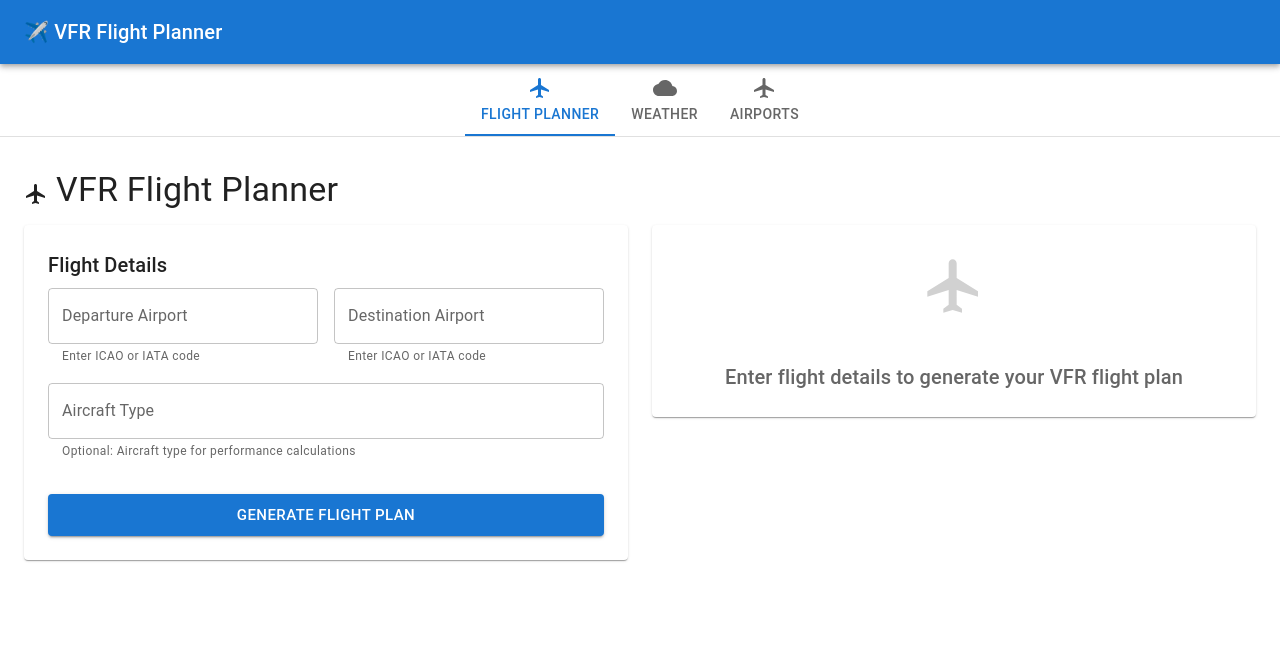
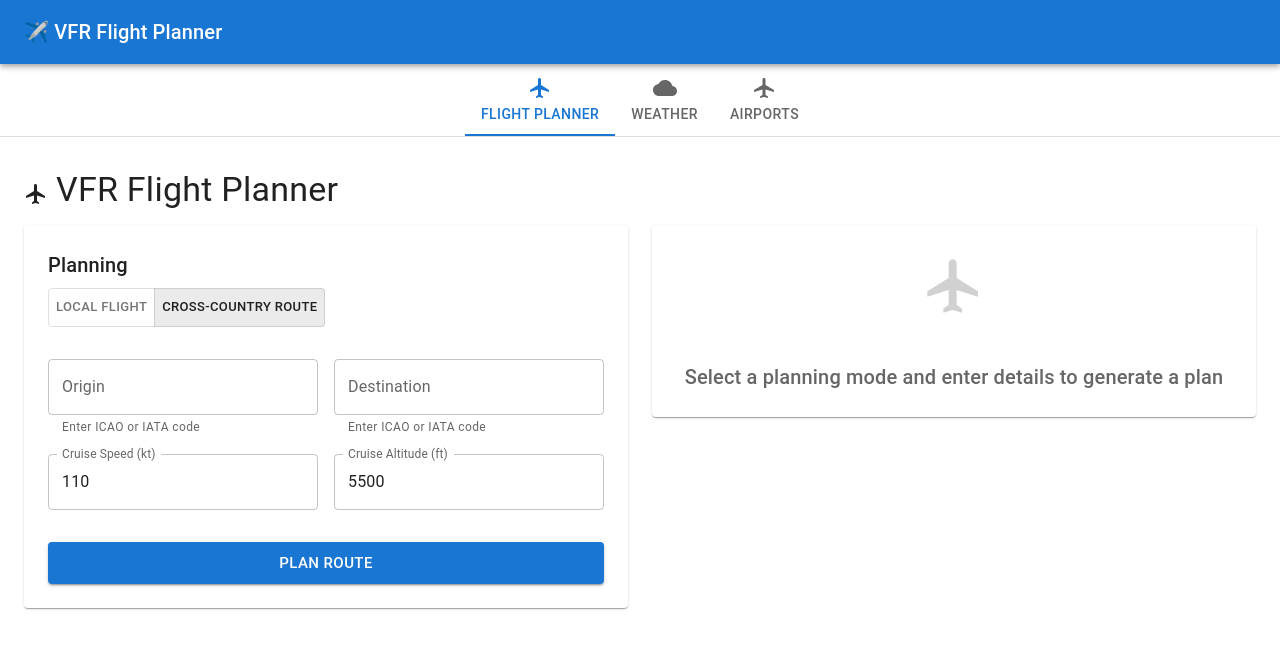
Before and after one commit to jordanhubbard/flightplanner, a React (Vite) app in the folder frontend/: page / in a window 1280 px wide. Shown: the top 648 px of the page. Built offline with nearby package versions, Linux system fonts and the light colour scheme.

Commit message:
Add planning mode selector
Co-authored-by: factory-droid[bot] <138933559+factory-droid[bot]@users.noreply.github.com>

```diff
--- /dev/null
+++ b/frontend/src/components/ModeSelector.tsx
@@ -0,0 +1,35 @@
+import React from 'react'
+import { ToggleButton, ToggleButtonGroup } from '@mui/material'
+
+export type PlanMode = 'local' | 'route'
+
+type Props = {
+  mode: PlanMode
+  onChange: (mode: PlanMode) => void
+  disabled?: boolean
+}
+
+const ModeSelector: React.FC<Props> = ({ mode, onChange, disabled }) => {
+  return (
+    <ToggleButtonGroup
+      value={mode}
+      exclusive
+      onChange={(_e, v: PlanMode | null) => {
+        if (v) onChange(v)
+      }}
+      disabled={disabled}
+      size="small"
+      aria-label="Planning mode"
+      sx={{ mb: 2 }}
+    >
+      <ToggleButton value="local" aria-label="Local Flight">
+        Local Flight
+      </ToggleButton>
+      <ToggleButton value="route" aria-label="Cross-Country Route">
+        Cross-Country Route
+      </ToggleButton>
+    </ToggleButtonGroup>
+  )
+}
+
+export default React.memo(ModeSelector)
--- a/frontend/src/pages/FlightPlannerPage.tsx
+++ b/frontend/src/pages/FlightPlannerPage.tsx
@@ -1,6 +1,6 @@
 import React, { useState } from 'react'
 import { Grid, TextField, Card, CardContent, Box, Chip, Divider, Typography } from '@mui/material'
-import { Flight, Schedule, Speed, LocalGasStation } from '@mui/icons-material'
+import { Flight, Schedule, Speed } from '@mui/icons-material'
 import toast from 'react-hot-toast'
 import {
   PageHeader,
@@ -9,32 +9,45 @@ import {
   LoadingState,
   ResultsSection
 } from '../components/shared'
+import ModeSelector, { type PlanMode } from '../components/ModeSelector'
 import { useApiMutation } from '../hooks'
 import { flightPlannerService } from '../services'
 import { validateAirportCode } from '../utils'
-import type { FlightPlan, FlightPlanRequest } from '../types'
+import type { FlightPlan, LocalPlanRequest, RoutePlanRequest } from '../types'
 
 const FlightPlannerPage: React.FC = () => {
-  const [departure, setDeparture] = useState('')
+  const [mode, setMode] = useState<PlanMode>('route')
+
+  const [origin, setOrigin] = useState('')
   const [destination, setDestination] = useState('')
-  const [aircraft, setAircraft] = useState('')
-  const [departureError, setDepartureError] = useState<string>('')
+  const [airport, setAirport] = useState('')
+
+  const [speed, setSpeed] = useState<number>(110)
+  const [altitude, setAltitude] = useState<number>(5500)
+  const [radiusNm, setRadiusNm] = useState<number>(25)
+
+  const [originError, setOriginError] = useState<string>('')
   const [destinationError, setDestinationError] = useState<string>('')
+  const [airportError, setAirportError] = useState<string>('')
 
-  const flightPlanMutation = useApiMutation<FlightPlan, FlightPlanRequest>(
-    (data) => flightPlannerService.planRoute(data),
-    {
-      successMessage: 'Flight plan generated successfully!',
-    }
-  )
+  const routePlanMutation = useApiMutation<FlightPlan, RoutePlanRequest>((data) => flightPlannerService.plan(data), {
+    successMessage: 'Route planned successfully!',
+  })
+
+  const localPlanMutation = useApiMutation<unknown, LocalPlanRequest>((data) => flightPlannerService.plan(data), {
+    successMessage: 'Local plan generated successfully!',
+  })
+
+  const isLoading = routePlanMutation.isLoading || localPlanMutation.isLoading
 
   const planFlight = () => {
-    const departureValidation = validateAirportCode(departure)
+    if (mode === 'route') {
+      const originValidation = validateAirportCode(origin)
       const destinationValidation = validateAirportCode(destination)
 
-    if (!departureValidation.valid) {
-      setDepartureError(departureValidation.error || '')
-      toast.error(departureValidation.error || 'Invalid departure airport')
+      if (!originValidation.valid) {
+        setOriginError(originValidation.error || '')
+        toast.error(originValidation.error || 'Invalid origin airport')
         return
       }
 
@@ -44,27 +57,42 @@ const FlightPlannerPage: React.FC = () => {
         return
       }
 
-    setDepartureError('')
+      setOriginError('')
+      setDestinationError('')
+      setAirportError('')
+
+      routePlanMutation.mutate({
+        mode: 'route',
+        origin: origin.toUpperCase(),
+        destination: destination.toUpperCase(),
+        speed,
+        speed_unit: 'knots',
+        altitude,
+        avoid_airspaces: false,
+        avoid_terrain: false,
+      })
+      return
+    }
+
+    const airportValidation = validateAirportCode(airport)
+    if (!airportValidation.valid) {
+      setAirportError(airportValidation.error || '')
+      toast.error(airportValidation.error || 'Invalid airport')
+      return
+    }
+
+    setAirportError('')
+    setOriginError('')
     setDestinationError('')
 
-    flightPlanMutation.mutate({
-      departure: departure.toUpperCase(),
-      destination: destination.toUpperCase(),
-      aircraft_type: aircraft || 'C172',
+    localPlanMutation.mutate({
+      mode: 'local',
+      airport: airport.toUpperCase(),
+      radius_nm: radiusNm,
     })
   }
 
-  const handleDepartureChange = (value: string) => {
-    setDeparture(value.toUpperCase())
-    if (departureError) setDepartureError('')
-  }
-
-  const handleDestinationChange = (value: string) => {
-    setDestination(value.toUpperCase())
-    if (destinationError) setDestinationError('')
-  }
-
-  const flightPlan = flightPlanMutation.data
+  const routePlan = routePlanMutation.data
 
   return (
     <Box>
@@ -73,64 +101,120 @@ const FlightPlannerPage: React.FC = () => {
       <Grid container spacing={3}>
         <Grid item xs={12} md={6}>
           <FormSection
-            title="Flight Details"
+            title="Planning"
             onSubmit={planFlight}
-            buttonText="Generate Flight Plan"
-            isLoading={flightPlanMutation.isLoading}
+            buttonText={mode === 'route' ? 'Plan Route' : 'Plan Local Flight'}
+            isLoading={isLoading}
           >
+            <Grid item xs={12}>
+              <ModeSelector mode={mode} onChange={setMode} disabled={isLoading} />
+            </Grid>
+
+            {mode === 'route' ? (
+              <>
                 <Grid item xs={12} sm={6}>
                   <TextField
                     fullWidth
-                label="Departure Airport"
+                    label="Origin"
                     placeholder="KPAO"
-                value={departure}
-                onChange={(e) => handleDepartureChange(e.target.value)}
-                helperText={departureError || "Enter ICAO or IATA code"}
-                error={!!departureError}
-                disabled={flightPlanMutation.isLoading}
+                    value={origin}
+                    onChange={(e) => {
+                      setOrigin(e.target.value.toUpperCase())
+                      if (originError) setOriginError('')
+                    }}
+                    helperText={originError || 'Enter ICAO or IATA code'}
+                    error={!!originError}
+                    disabled={isLoading}
                   />
                 </Grid>
 
                 <Grid item xs={12} sm={6}>
                   <TextField
                     fullWidth
-                label="Destination Airport"
+                    label="Destination"
                     placeholder="KSQL"
                     value={destination}
-                onChange={(e) => handleDestinationChange(e.target.value)}
-                helperText={destinationError || "Enter ICAO or IATA code"}
+                    onChange={(e) => {
+                      setDestination(e.target.value.toUpperCase())
+                      if (destinationError) setDestinationError('')
+                    }}
+                    helperText={destinationError || 'Enter ICAO or IATA code'}
                     error={!!destinationError}
-                disabled={flightPlanMutation.isLoading}
+                    disabled={isLoading}
                   />
                 </Grid>
 
-            <Grid item xs={12}>
+                <Grid item xs={12} sm={6}>
                   <TextField
                     fullWidth
-                label="Aircraft Type"
-                placeholder="C172"
-                value={aircraft}
-                onChange={(e) => setAircraft(e.target.value)}
-                helperText="Optional: Aircraft type for performance calculations"
-                disabled={flightPlanMutation.isLoading}
+                    label="Cruise Speed (kt)"
+                    type="number"
+                    value={speed}
+                    onChange={(e) => setSpeed(Number(e.target.value))}
+                    disabled={isLoading}
+                    inputProps={{ min: 1 }}
                   />
                 </Grid>
+
+                <Grid item xs={12} sm={6}>
+                  <TextField
+                    fullWidth
+                    label="Cruise Altitude (ft)"
+                    type="number"
+                    value={altitude}
+                    onChange={(e) => setAltitude(Number(e.target.value))}
+                    disabled={isLoading}
+                    inputProps={{ min: 0, step: 500 }}
+                  />
+                </Grid>
+              </>
+            ) : (
+              <>
+                <Grid item xs={12} sm={6}>
+                  <TextField
+                    fullWidth
+                    label="Airport"
+                    placeholder="KPAO"
+                    value={airport}
+                    onChange={(e) => {
+                      setAirport(e.target.value.toUpperCase())
+                      if (airportError) setAirportError('')
+                    }}
+                    helperText={airportError || 'Enter ICAO or IATA code'}
+                    error={!!airportError}
+                    disabled={isLoading}
+                  />
+                </Grid>
+
+                <Grid item xs={12} sm={6}>
+                  <TextField
+                    fullWidth
+                    label="Radius (NM)"
+                    type="number"
+                    value={radiusNm}
+                    onChange={(e) => setRadiusNm(Number(e.target.value))}
+                    disabled={isLoading}
+                    inputProps={{ min: 1 }}
+                  />
+                </Grid>
+              </>
+            )}
           </FormSection>
         </Grid>
 
         <Grid item xs={12} md={6}>
-          {flightPlanMutation.isLoading ? (
-            <LoadingState message="Generating flight plan..." />
-          ) : flightPlan ? (
-            <ResultsSection title="Flight Plan Results">
+          {isLoading ? (
+            <LoadingState message={mode === 'route' ? 'Planning route...' : 'Planning local flight...'} />
+          ) : routePlan ? (
+            <ResultsSection title="Route Results">
               <Card sx={{ mb: 2 }}>
                 <CardContent>
                   <Typography variant="subtitle1" gutterBottom>
-                    Route: {flightPlan.departure} → {flightPlan.destination}
+                    Route: {routePlan.route.join(' → ')}
                   </Typography>
 
                   <Box sx={{ mb: 2 }}>
-                    {flightPlan.route.map((waypoint, index) => (
+                    {routePlan.route.map((waypoint, index) => (
                       <Chip
                         key={index}
                         label={waypoint}
@@ -148,7 +232,7 @@ const FlightPlannerPage: React.FC = () => {
                       <Box sx={{ display: 'flex', alignItems: 'center', mb: 1 }}>
                         <Speed sx={{ mr: 1, fontSize: 20 }} />
                         <Typography variant="body2">
-                          Distance: {flightPlan.distance} nm
+                          Distance: {routePlan.distance_nm} nm
                         </Typography>
                       </Box>
                     </Grid>
@@ -157,36 +241,18 @@ const FlightPlannerPage: React.FC = () => {
                       <Box sx={{ display: 'flex', alignItems: 'center', mb: 1 }}>
                         <Schedule sx={{ mr: 1, fontSize: 20 }} />
                         <Typography variant="body2">
-                          Time: {Math.round(flightPlan.estimated_time)} min
-                        </Typography>
-                      </Box>
-                    </Grid>
-
-                    <Grid item xs={6}>
-                      <Box sx={{ display: 'flex', alignItems: 'center', mb: 1 }}>
-                        <LocalGasStation sx={{ mr: 1, fontSize: 20 }} />
-                        <Typography variant="body2">
-                          Fuel: {flightPlan.fuel_required.toFixed(1)} gal
+                          Time: {routePlan.time_hr} hr
                         </Typography>
                       </Box>
                     </Grid>
                   </Grid>
-
-                  {flightPlan.weather_summary && (
-                    <>
-                      <Divider sx={{ my: 2 }} />
-                      <Typography variant="body2" color="text.secondary">
-                        Weather: {flightPlan.weather_summary}
-                      </Typography>
-                    </>
-                  )}
                 </CardContent>
               </Card>
             </ResultsSection>
           ) : (
             <EmptyState
               icon={<Flight />}
-              message="Enter flight details to generate your VFR flight plan"
+              message="Select a planning mode and enter details to generate a plan"
             />
           )}
         </Grid>
--- a/frontend/src/services/flightPlannerService.ts
+++ b/frontend/src/services/flightPlannerService.ts
@@ -2,8 +2,8 @@ import { apiClient } from './apiClient'
 import type { FlightPlan, FlightPlanRequest } from '../types'
 
 export const flightPlannerService = {
-  planRoute: async (data: FlightPlanRequest): Promise<FlightPlan> => {
-    const response = await apiClient.post<FlightPlan>('/plan_route', data)
+  plan: async (data: FlightPlanRequest): Promise<FlightPlan> => {
+    const response = await apiClient.post<FlightPlan>('/plan', data)
     return response.data
   },
 }
```
Also changed, not shown: frontend/src/types/flight.types.ts (+34 -11 lines), frontend/src/types/index.ts (+9 -1 lines), 1 other file (tests, documents, lock files or other folders). Lines whose indentation alone changed are shown as unchanged.
